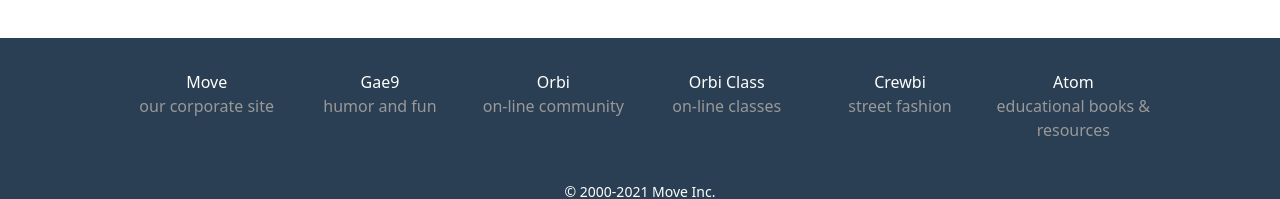
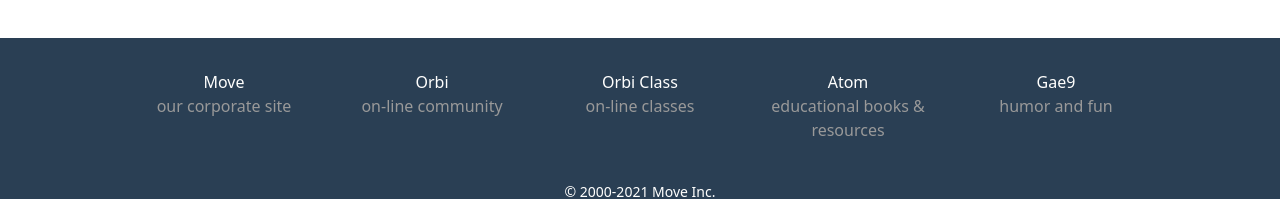
Before and after one commit to yoongyo/moveBlog-frontend-react, a React (Create React App) app: page / in a window 1280 px wide. Shown: the part 546-745 px from the top of the page. Built offline with nearby package versions, Linux system fonts and the light colour scheme; no server answers.

Commit message:
edit footer

```diff
--- a/src/component/layout/footer.tsx
+++ b/src/component/layout/footer.tsx
@@ -5,20 +5,13 @@ export const Footer = () => {
     return (
         <div className="py-8 bg-primary w-full text-center">
             <div className="max-w-5xl mx-auto text-fakeWhite mb-10">
-                <div className="grid text-sm gap-4 grid-cols-2 sm:grid-rows-1 sm:grid-flow-col sm:grid-cols-6 sm:text-base">
+                <div className="grid text-sm gap-4 grid-cols-2 sm:grid-rows-1 sm:grid-flow-col sm:grid-cols-5 sm:text-base">
                     <div>
                         <a href="http://move.is/" className=" hover:underline">
                             <h1>Move</h1>
                             <h1 style={{color: "#999"}}>our corporate site</h1>
                         </a>
                     </div>
-                    <div>
-                        <a href="https://gae9.com/trend/hottest" className=" hover:underline">
-                            <h1>Gae9</h1>
-                            <h1 style={{color: "#999"}}>humor and fun</h1>
-                        </a>
-                    </div>
-
                     <div>
                         <a href="https://orbi.kr/" className=" hover:underline">
                             <h1>Orbi</h1>
@@ -32,15 +25,15 @@ export const Footer = () => {
                         </a>
                     </div>
                     <div>
-                        <a href="https://crewbi.com/" className=" hover:underline">
-                            <h1>Crewbi</h1>
-                            <h1 style={{color: "#999"}}>street fashion</h1>
+                        <a href="https://atom.ac/" className=" hover:underline">
+                            <h1>Atom</h1>
+                            <h1 style={{color: "#999"}}>educational books & resources</h1>
                         </a>
                     </div>
                     <div>
-                        <a href="https://atom.ac/" className=" hover:underline">
-                            <h1>Atom</h1>
-                            <h1 style={{color: "#999"}}>educational books & resources</h1>
+                        <a href="https://gae9.com/trend/hottest" className=" hover:underline">
+                            <h1>Gae9</h1>
+                            <h1 style={{color: "#999"}}>humor and fun</h1>
                         </a>
                     </div>
                 </div>
```
